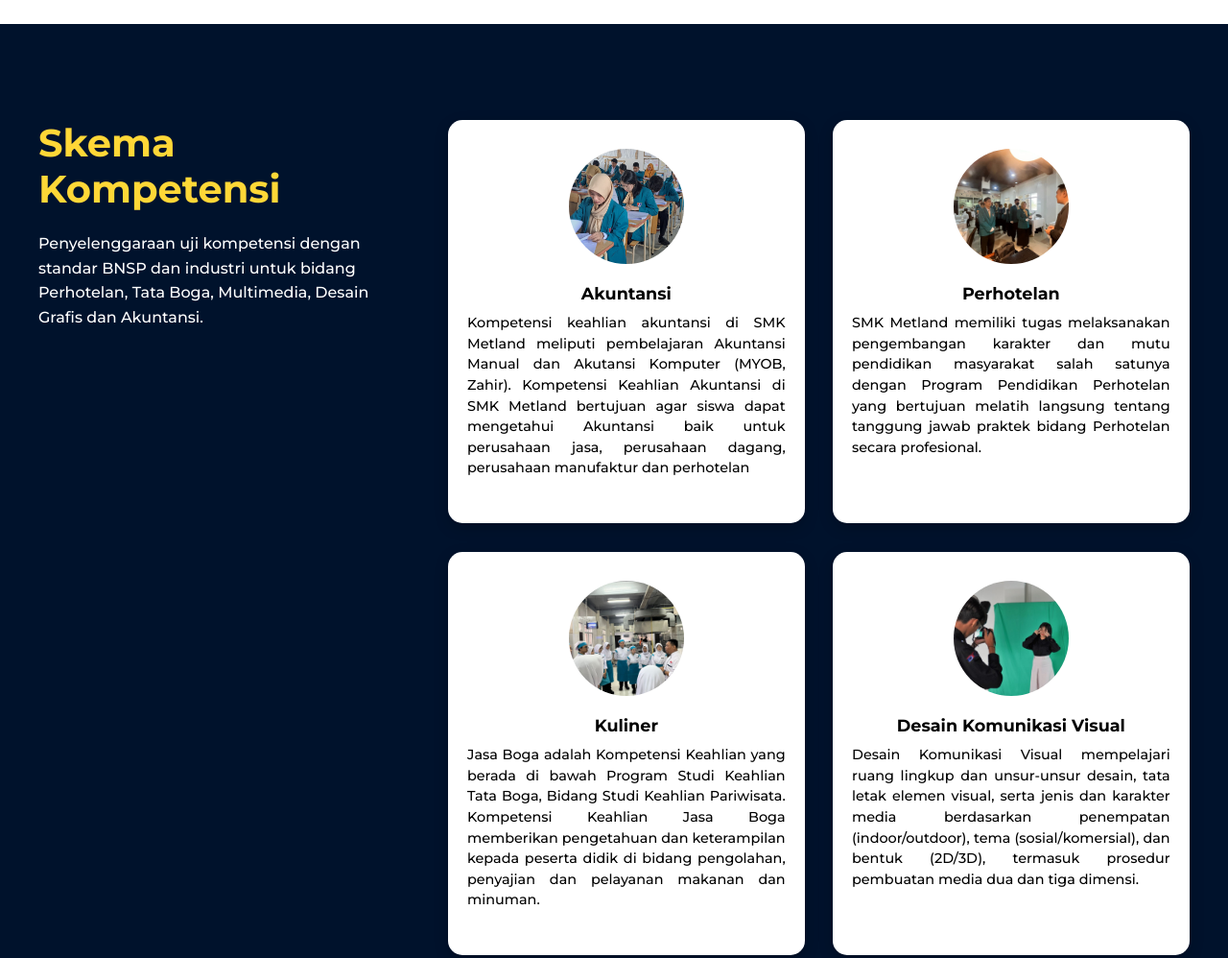
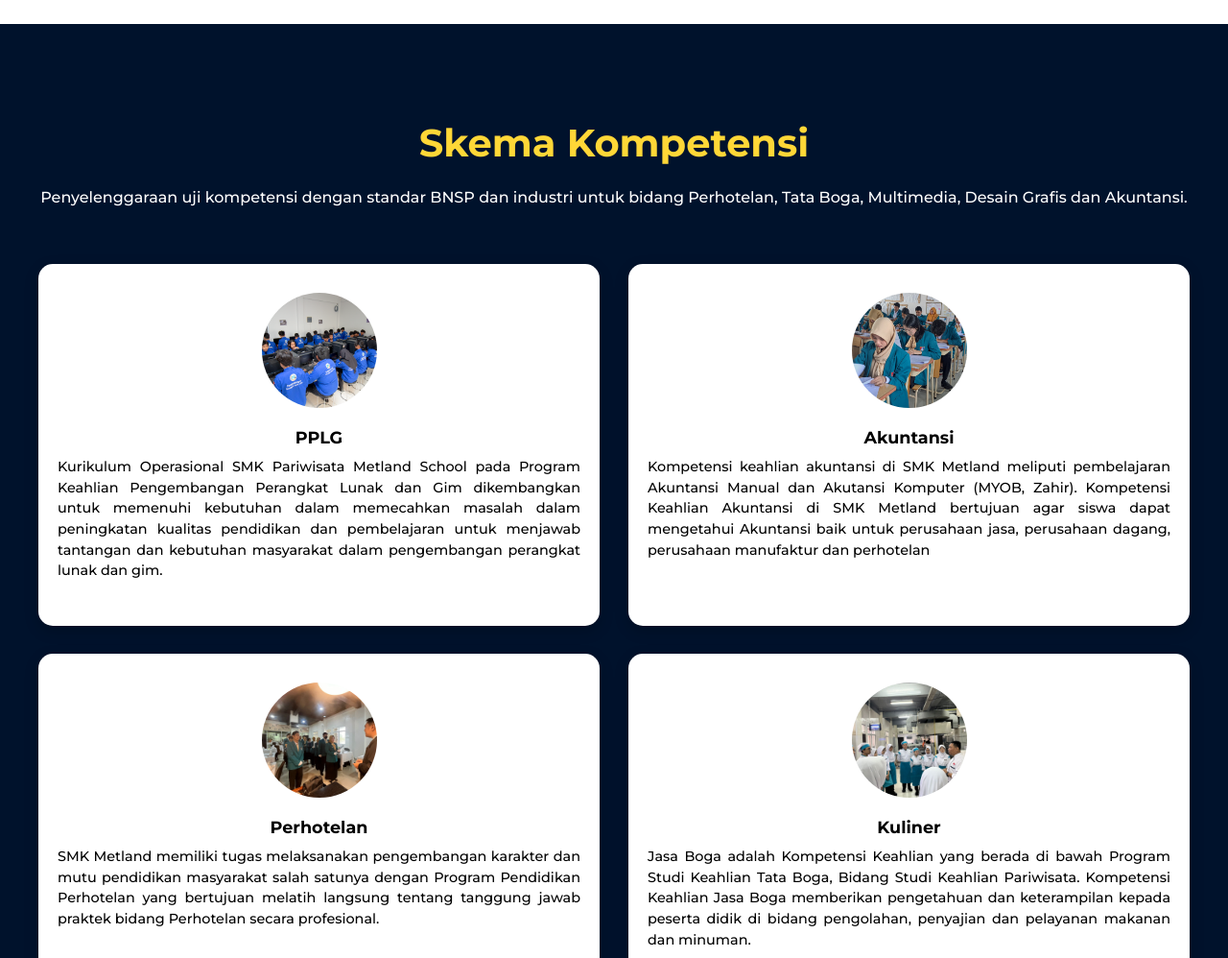
Before and after one commit to LeeeZoon/LSP_SMK_METLAND_s, a plain HTML site: page index.html in a window 1280 px wide. Shown: the part 1440-2438 px from the top of the page at 96% size. Drawn offline with Linux system fonts and the light colour scheme.

Commit message:
dkwajdkajsd

```diff
--- a/index.html
+++ b/index.html
@@ -97,16 +97,23 @@
   <div class="scroll">
     <section id="kompetensi" class="kompetensi-section">
       <div class="container-kompetensi">
-        <div class="kompetensi-text">
-          <h2>Skema Kompetensi</h2>
-          <p>
-            Penyelenggaraan uji kompetensi dengan standar BNSP dan industri
-            untuk bidang Perhotelan, Tata Boga,
-            Multimedia, Desain Grafis dan Akuntansi.
-          </p>
-        </div>
+      <div class="kompetensi-header text-center">
+      <h2>Skema Kompetensi</h2>
+      <p>
+        Penyelenggaraan uji kompetensi dengan standar BNSP dan industri untuk bidang
+        Perhotelan, Tata Boga, Multimedia, Desain Grafis dan Akuntansi.
+      </p>
+    </div>
 
         <div class="kompetensi-grid">
+          <div class="kompetensi-card">
+            <img src="PPLG.png" alt="" />
+            <h3>PPLG</h3>
+            <p style="text-align: justify;">Kurikulum Operasional SMK Pariwisata Metland School pada Program Keahlian
+              Pengembangan Perangkat Lunak dan Gim dikembangkan untuk memenuhi kebutuhan dalam memecahkan masalah dalam
+              peningkatan kualitas pendidikan dan pembelajaran untuk menjawab tantangan dan kebutuhan masyarakat dalam
+              pengembangan perangkat lunak dan gim.</p>
+          </div>
           <div class="kompetensi-card">
             <img src="Akuntansi.jpeg" alt="" />
             <h3>Akuntansi</h3>
@@ -141,14 +148,7 @@
               tata letak elemen visual, serta jenis dan karakter media berdasarkan penempatan (indoor/outdoor), tema
               (sosial/komersial), dan bentuk (2D/3D), termasuk prosedur pembuatan media dua dan tiga dimensi.</p>
           </div>
-          <div class="kompetensi-card">
-            <img src="PPLG.png" alt="" />
-            <h3>PPLG</h3>
-            <p style="text-align: justify;">Kurikulum Operasional SMK Pariwisata Metland School pada Program Keahlian
-              Pengembangan Perangkat Lunak dan Gim dikembangkan untuk memenuhi kebutuhan dalam memecahkan masalah dalam
-              peningkatan kualitas pendidikan dan pembelajaran untuk menjawab tantangan dan kebutuhan masyarakat dalam
-              pengembangan perangkat lunak dan gim.</p>
-          </div>
+
         </div>
       </div>
     </section>
--- a/style.css
+++ b/style.css
@@ -73,19 +73,15 @@ p {
     gap: 40px;
 }
 
-.kompetensi-text {
-    flex: 1;
-    min-width: 300px;
-}
 
-.kompetensi-text h2 {
+.kompetensi-header h2 {
     color: rgb(255, 215, 55);
     font-weight: 700;
     font-size: 2.5rem;
     margin-bottom: 20px;
 }
 
-.kompetensi-text p {
+.kompetensi-header p {
     color: rgb(255, 255, 255);
     font-weight: 500;
     line-height: 1.6;
@@ -94,7 +90,7 @@ p {
 .kompetensi-grid {
     flex: 2;
     display: grid;
-    grid-template-columns: repeat(auto-fit, minmax(260px, 1fr));
+    grid-template-columns: repeat(auto-fit, minmax(500px, 1fr));
     gap: 30px;
 }
 
@@ -246,6 +242,7 @@ p {
 }
 
 .sertifikasi-item {
+
     display: flex;
     align-items: center;
     justify-content: space-between;
```
